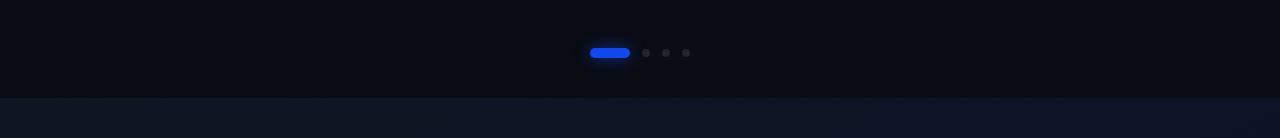
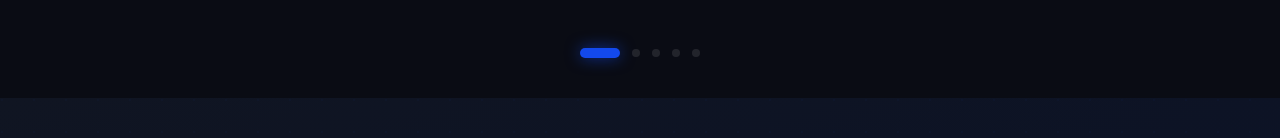
Before and after one commit to The-Rock-of-Praise/Frontend, a React (Vite) app: page / in a window 1280 px wide. Shown: the part 5104-5242 px from the top of the page. Built offline with nearby package versions, Linux system fonts and the light colour scheme.

Commit message:
updated dummy data and slider image in NewSongs section

```diff
--- a/src/components/sections/NewSongs.tsx
+++ b/src/components/sections/NewSongs.tsx
@@ -37,6 +37,13 @@ const SONGS_DATA = [
         artist: "David Perera",
         image: "https://images.unsplash.com/photo-1493225255756-d9584f8606e9?auto=format&fit=crop&q=80&w=800",
         badge: "Original"
+    },
+    {
+        id: 5,
+        title: "River of Life",
+        artist: "Grace Symphony",
+        image: "https://images.unsplash.com/photo-1511671782779-c97d3d27a1d4?q=80&w=800&auto=format&fit=crop",
+        badge: "Classic"
     }
 ];
 
```
